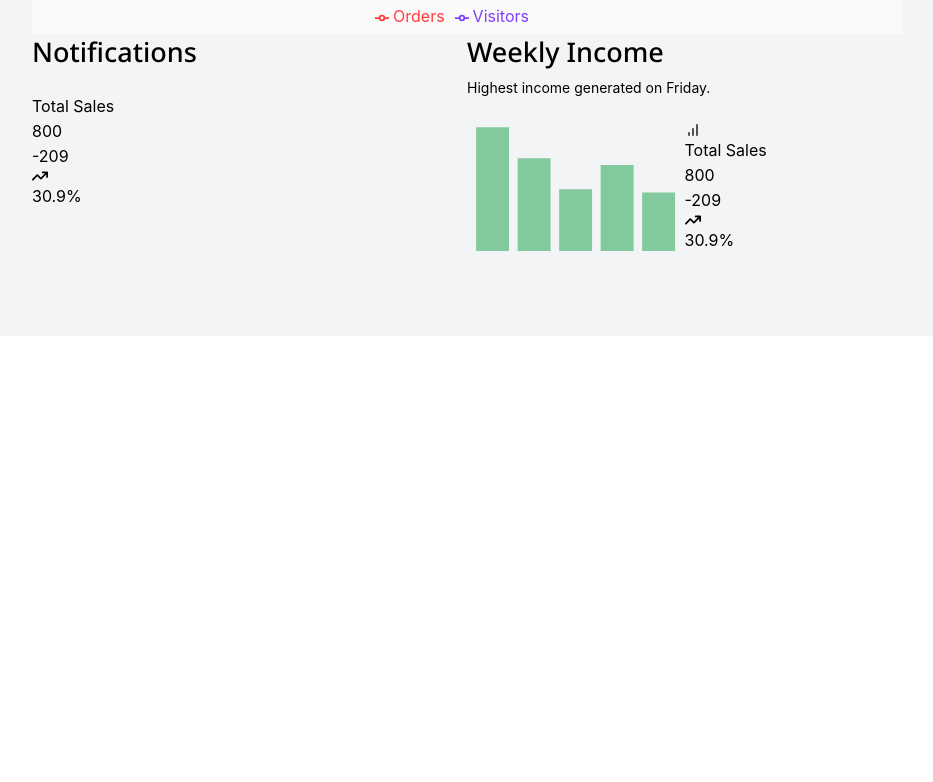
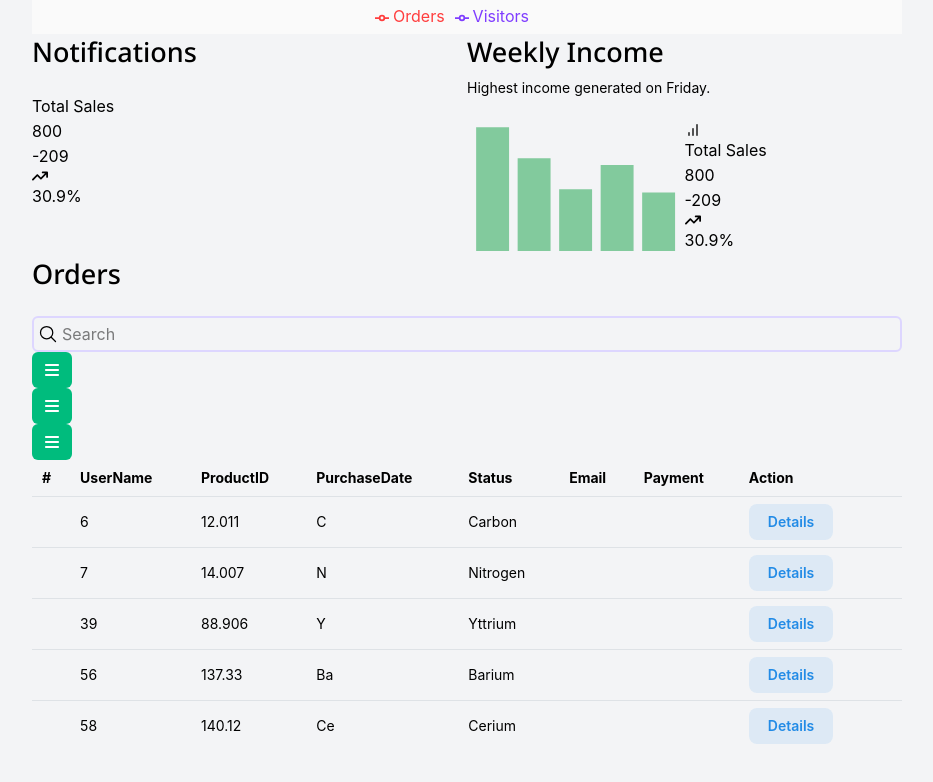
Before and after one commit to hossein1075/dashbord-admin, a React (Vite) app: page / in a window 1280 px wide. Shown: the part 1160-1942 px from the top of the page, without its empty margins (298-1231 px from the left). Before the commit the page ends 1496 px from the top, so only its background shows below. Built offline with nearby package versions, Linux system fonts and the light colour scheme.

Commit message:
add html components orders in home pages

```diff
--- a/src/Components/Orders/Orders.jsx
+++ b/src/Components/Orders/Orders.jsx
@@ -1,8 +1,79 @@
 import React from 'react'
+import TitlePage from '../TitlePage/TitlePage'
+import { IoSearchOutline } from 'react-icons/io5'
+import { FaBars } from 'react-icons/fa6'
+import { Table } from '@mantine/core';
+import { Button } from '@mantine/core';
+
+const elements = [
+  { UserName: 6, ProductID: 12.011, PurchaseDate: 'C', Status: 'Carbon', Email: '', Payment: '', img: '' },
+  { UserName: 7, ProductID: 14.007, PurchaseDate: 'N', Status: 'Nitrogen', Email: '', Payment: '', img: '' },
+  { UserName: 39, ProductID: 88.906, PurchaseDate: 'Y', Status: 'Yttrium', Email: '', Payment: '', img: '' },
+  { UserName: 56, ProductID: 137.33, PurchaseDate: 'Ba', Status: 'Barium', Email: '', Payment: '', img: '' },
+  { UserName: 58, ProductID: 140.12, PurchaseDate: 'Ce', Status: 'Cerium', Email: '', Payment: '', img: '' },
+];
 
 function Orders() {
+
+  const rows = elements.map((element, index) => (
+    <Table.Tr key={element.name}>
+      <Table.Td>{element.img}</Table.Td>
+      <Table.Td>{element.UserName}</Table.Td>
+      <Table.Td>{element.ProductID}</Table.Td>
+      <Table.Td>{element.PurchaseDate}</Table.Td>
+      <Table.Td>{element.Status}</Table.Td>
+      <Table.Td>{element.Email}</Table.Td>
+      <Table.Td>{element.Payment}</Table.Td>
+      <Table.Td>
+        <Button variant="light" radius="md">Details</Button>
+      </Table.Td>
+      <Table.Td></Table.Td>
+    </Table.Tr>
+  ));
   return (
-    <div>Orders</div>
+    <div>
+      <div>
+        <div>
+          <TitlePage text='' title='Orders' />
+        </div>
+        <div>
+          <div className='relative bg-gray-100 h-9 flexCenter border-2 border-solid dark:border-violet-600 border-violet-200 rounded-md'>
+            <input type="text" className='w-full outline-none pl-7' placeholder='Search' />
+            <span className='absolute left-1'>
+              <IoSearchOutline size={20} />
+            </span>
+          </div>
+          <div>
+            <button className='text-white bg-emerald-500 w-10 h-9 flexCenter rounded-md cursor-pointer ' onClick={() => ContextData.setOpen(true)}>
+              <FaBars />
+            </button>
+            <button className='text-white bg-emerald-500 w-10 h-9 flexCenter rounded-md cursor-pointer ' onClick={() => ContextData.setOpen(true)}>
+              <FaBars />
+            </button>
+            <button className='text-white bg-emerald-500 w-10 h-9 flexCenter rounded-md cursor-pointer ' onClick={() => ContextData.setOpen(true)}>
+              <FaBars />
+            </button>
+          </div>
+        </div>
+      </div>
+      <div>
+        <Table>
+          <Table.Thead>
+            <Table.Tr>
+              <Table.Th>#</Table.Th>
+              <Table.Th>UserName</Table.Th>
+              <Table.Th>ProductID</Table.Th>
+              <Table.Th>PurchaseDate</Table.Th>
+              <Table.Th>Status</Table.Th>
+              <Table.Th>Email</Table.Th>
+              <Table.Th>Payment</Table.Th>
+              <Table.Th>Action</Table.Th>
+            </Table.Tr>
+          </Table.Thead>
+          <Table.Tbody>{rows}</Table.Tbody>
+        </Table>
+      </div>
+    </div>
   )
 }
 
--- a/src/Pages/Home.jsx
+++ b/src/Pages/Home.jsx
@@ -5,6 +5,7 @@ import HomeBoxs from '../Components/HomeBoxs/HomeBoxs'
 import colorBox from '../Components/HomeBoxs/ColorBox'
 import GroupCharts from '../Components/GroupCharts/GroupCharts'
 import VisitorSec from '../Components/VisitorSec/VisitorSec'
+import Orders from '../Components/Orders/Orders'
 
 function Home() {
   return (
@@ -22,6 +23,7 @@ function Home() {
      <div>
       <GroupCharts/>
      </div>
+     <Orders/>
     </section>
   )
 }
```
